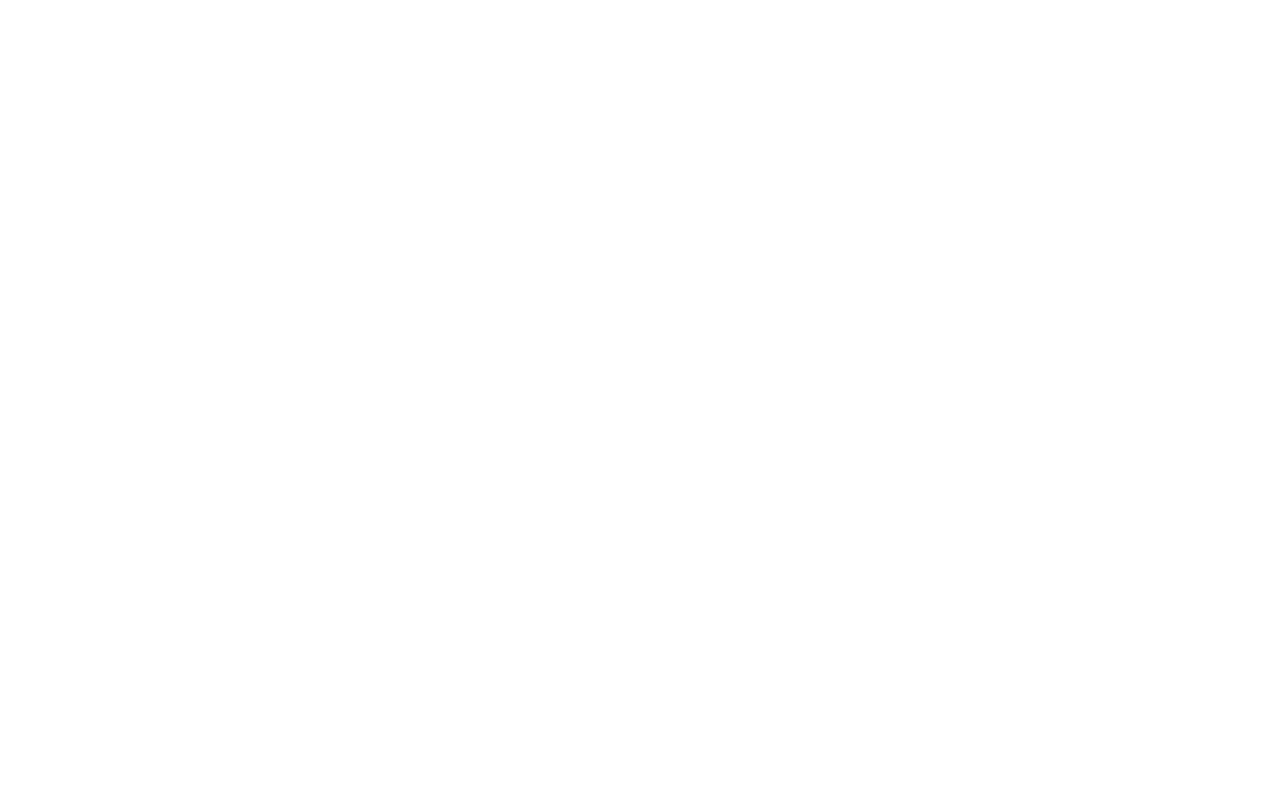
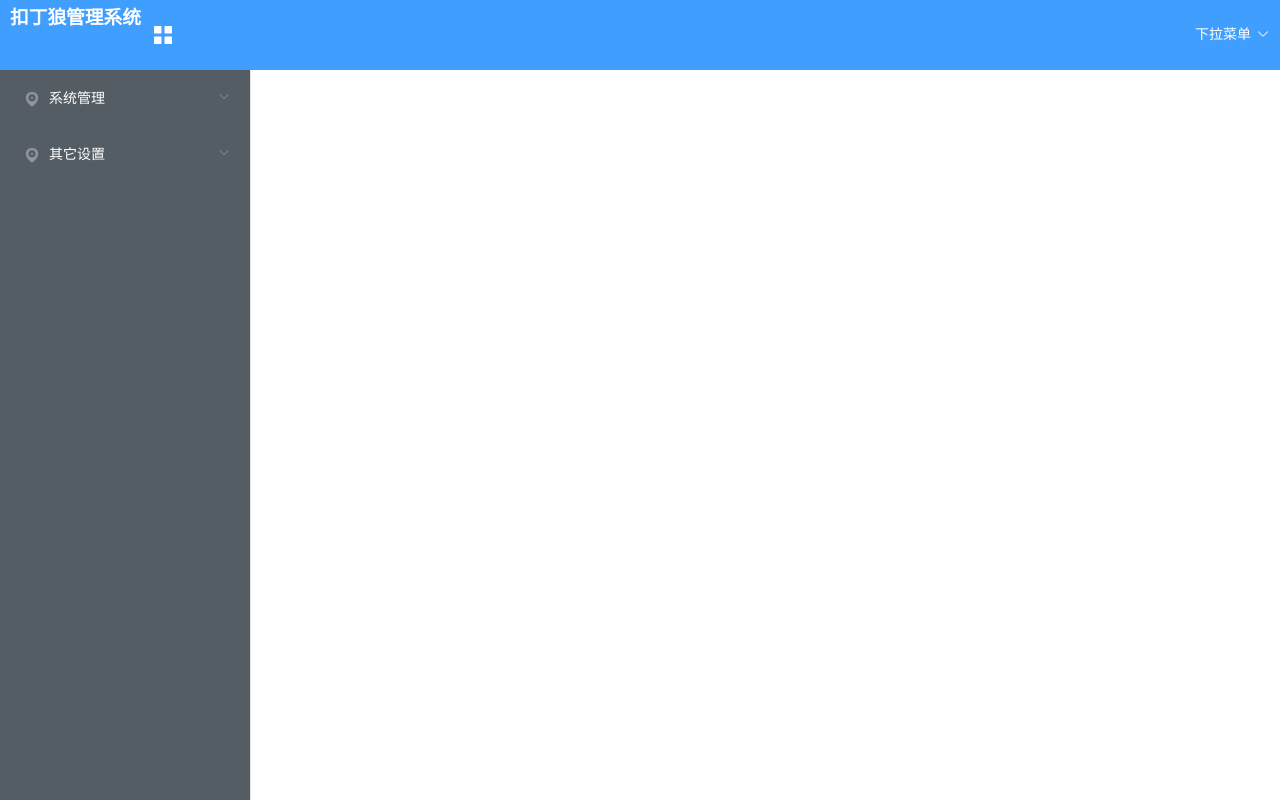
Before and after one commit to dawnmaner/text, a Vue app: page / in a window 1280 px wide. Built offline with nearby package versions, Linux system fonts and the light colour scheme.

Commit message:
homepage左侧菜单栏完成

```diff
--- a/src/App.vue
+++ b/src/App.vue
@@ -17,6 +17,7 @@
 <style lang="less">
   @import "assets/style/reset";
 #app{
-
+    width: 100%;
+    height: 100%;
 }
 </style>
--- a/src/assets/style/reset.less
+++ b/src/assets/style/reset.less
@@ -0,0 +1,10 @@
+body, div, span, header, footer, nav, section, aside, article, ul, dl, dt, dd, li, a, p, h1, h2, h3, h4,h5, h6, i, b, textarea, button, input, select {
+  padding: 0;
+  margin: 0;
+}
+
+html,body {
+  height: 100%;
+  width: 100%;
+  overflow: hidden;
+}
--- a/src/components/homepage/SideMenu.vue
+++ b/src/components/homepage/SideMenu.vue
@@ -1,13 +1,64 @@
 <template>
+        <el-menu
+               v-bind:default-active="activeRoute"
+               :router="true"
+                class="sidemenu-wrapper"
+                background-color="#545c64"
+                text-color="#fff"
+                active-text-color="#ffd04b">
+            <el-submenu index="1" v-for="menu in menuData" >
+                <template slot="title">
+                    <i class="el-icon-location"></i>
+                    <span>{{menu.title}}</span>
+                </template>
 
+                    <el-menu-item v-for="submenu in menu.children"  :index="submenu.index">{{submenu.title}}</el-menu-item>
+
+            </el-submenu>
+        </el-menu>
 </template>
 
 <script>
     export default {
-        name: "SideMenu"
+        name: "SideMenu",
+        data(){
+            return{
+                menuData:[
+                    {
+                        title:'系统管理',
+                        children:[
+                            {index:'/department',
+                                title:'部门管理'},
+                            {index:'/employee',
+                                title:'员工管理1'},
+                            {index:'3',
+                                title:'员工管理'},
+                            {index:'4',
+                                title:'员工管理'},
+
+                        ]
+                    },
+                    {title:'其它设置',}
+                ]
+            }
+
+        },
+        computed:{
+            activeRoute(){
+                return this.$route.path
+            }
+
+        }
     }
 </script>
 
-<style scoped>
-
+<style lang="less" scoped>
+.sidemenu-wrapper{
+    position: absolute;
+    top:70px;
+    left: 0;
+    bottom: 0;
+    width: 250px;
+    background:yellowgreen;
+}
 </style>
--- a/src/plugins/element.js
+++ b/src/plugins/element.js
@@ -1,8 +1,12 @@
 import Vue from 'vue'
-import { Button,Dropdown,DropdownMenu,DropdownItem } from 'element-ui'
+import { Button,Dropdown,DropdownMenu,DropdownItem,Submenu,Menu,MenuItemGroup,MenuItem } from 'element-ui'
 //应用button
 // Vue.component(Button.name,Button)
 Vue.use(Button)
+Vue.use(Submenu)
 Vue.use(Dropdown)
 Vue.use(DropdownMenu)
 Vue.use(DropdownItem)
+Vue.use(Menu)
+Vue.use(MenuItemGroup)
+Vue.use(MenuItem)
--- a/src/router/index.js
+++ b/src/router/index.js
@@ -4,19 +4,26 @@
 //懒加载  @=src
 const Login=()=>import('@/views/login/Login.vue')
 const Homepage=()=>import('@/components/homepage/Homepage.vue')
-
+const Department=()=>import('@/views/department/Department.vue')
+const Employee=()=>import('@/views/employee/Employee.vue')
 export default new VueRouter({
     routes:[
         {path:'/login',
         component:Login
         },
         {
-            path:'/homepage',
+            path:'/',
             component:Homepage,
             children:[
                 {path:'login',
                     component:Login
                 },
+                {path:'department',
+                    component:Department
+                },
+                {path:'employee',
+                    component:Employee
+                },
             ]
         }
     ]
--- /dev/null
+++ b/src/views/department/Department.vue
@@ -0,0 +1,15 @@
+<template>
+    <div>
+        测试Department
+    </div>
+</template>
+
+<script>
+    export default {
+        name: "Department"
+    }
+</script>
+
+<style scoped>
+
+</style>
--- /dev/null
+++ b/src/views/employee/Employee.vue
@@ -0,0 +1,13 @@
+<template>
+    <div>员工employee</div>
+</template>
+
+<script>
+    export default {
+        name: "Employee"
+    }
+</script>
+
+<style scoped>
+
+</style>
```
